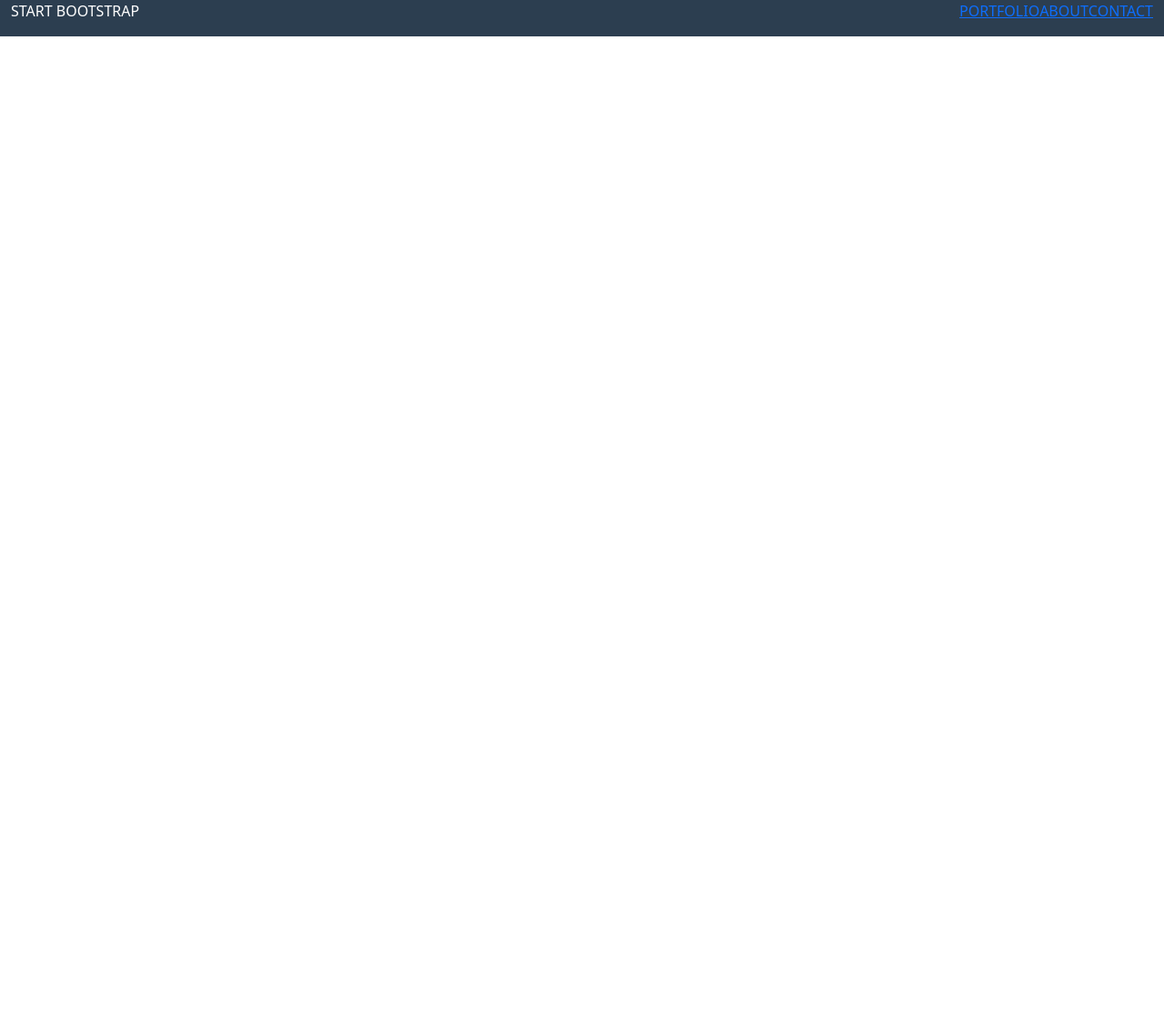
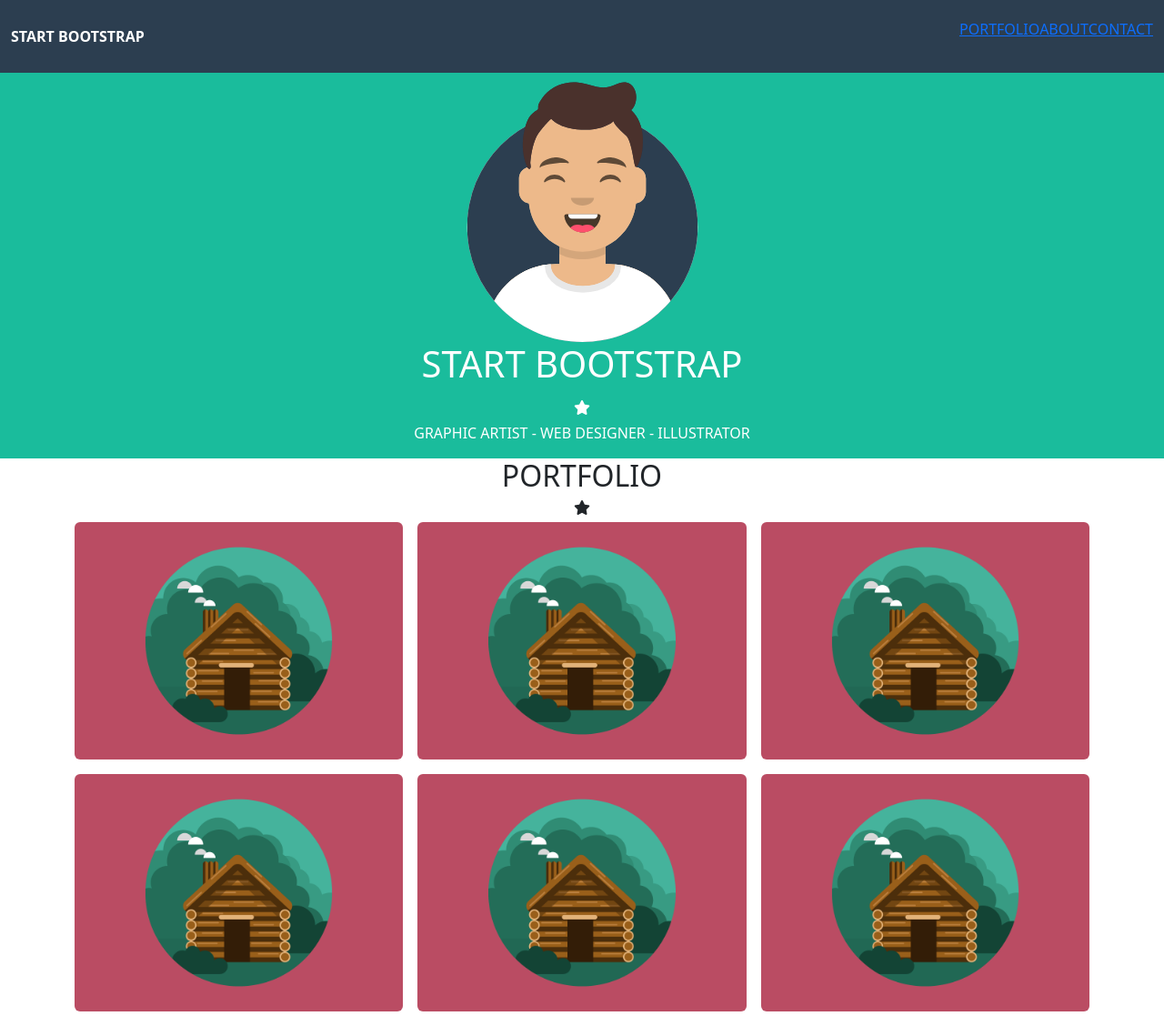
Before and after one commit to eugeniomalavasi/html-css-bootstrap-freelancer, a plain HTML site: page index.html in a window 1280 px wide. Shown: the whole page at 91% size. Before the commit the page ends 800 px from the top, so only its background shows below. Drawn offline with nearby package versions, Linux system fonts and the light colour scheme.

Commit message:
feat: portfolio section created

```diff
--- a/css/style.css
+++ b/css/style.css
@@ -13,6 +13,7 @@ ul {
 nav {
     background-color: var(--head-foot-clr);
     color: white;
+    height: 80px;
 }
 
 nav button {
@@ -21,3 +22,18 @@ nav button {
     color: white;
     background-color: var(--head-foot-clr);
 }
+
+.ms_logo {
+    margin: 0;
+    font-weight: 600;
+}
+
+/* HERO IMAGE SECTION */
+.ms_hero_container {
+    background-color: var(--hero-bkg-clr);
+    color: white;
+}
+
+.ms_hero_container p {
+
+}
--- a/index.html
+++ b/index.html
@@ -15,10 +15,9 @@
 
 <body>
     <header>
-        <nav>
-            <div class="container-fluid d-flex justify-content-between align-items-center">
-                <p class="logo">START BOOTSTRAP</p>
-                <ul class="d-none d-md-flex gx-5">
+        <nav class="container-fluid d-flex justify-content-between align-items-center">
+            <p class="ms_logo">START BOOTSTRAP</p>
+            <ul class="d-none d-md-flex">
                 <li><a href="">PORTFOLIO</a></li>
                 <li><a href="">ABOUT</a></li>
                 <li><a href="">CONTACT</a></li>
@@ -26,9 +25,53 @@
             <button class="d-md-none">
                 <i class="fa-solid fa-bars"></i>
             </button>
-            </div>
         </nav>
     </header>
+
+    <main>
+        <!-- HERO IMAGE -->
+        <section class="ms_hero_container">
+            <div class="container d-flex flex-column align-items-center">
+                <img src="./img/avatar.svg" alt="hero image" class="w-25">
+                <h1>START BOOTSTRAP</h1>
+                <i class="fa-solid fa-star pt-2"></i>
+                <p class="text-center pt-2">GRAPHIC ARTIST - WEB DESIGNER - ILLUSTRATOR</p>
+            </div>
+        </section>
+
+        <section class="portfolio">
+            <div class="container">
+                <h2 class="text-center">PORTFOLIO</h2>
+                <div class="star d-flex justify-content-center">
+                    <i class="fa-solid fa-star"></i>
+                </div>
+                <div class="row g-3 pt-2 pb-3">
+                    <div class="ms_card col-12 col-md-6 col-lg-4">
+                        <a href=""><img src="./img/cabin.png" class="img-fluid rounded-2" alt="portfolio image"></a>
+                    </div>
+                    <div class="ms_card col-12 col-md-6 col-lg-4">
+                        <a href=""><img src="./img/cabin.png" class="img-fluid rounded-2" alt="portfolio image"></a>
+                    </div>
+                    <div class="ms_card col-12 col-md-6 col-lg-4">
+                        <a href=""><img src="./img/cabin.png" class="img-fluid rounded-2" alt="portfolio image"></a>
+                    </div>
+                    <div class="ms_card col-12 col-md-6 col-lg-4">
+                        <a href=""><img src="./img/cabin.png" class="img-fluid rounded-2" alt="portfolio image"></a>
+                    </div>
+                    <div class="ms_card col-12 col-md-6 col-lg-4">
+                        <a href=""><img src="./img/cabin.png" class="img-fluid rounded-2" alt="portfolio image"></a>
+                    </div>
+                    <div class="ms_card col-12 col-md-6 col-lg-4">
+                        <a href=""><img src="./img/cabin.png" class="img-fluid rounded-2" alt="portfolio image"></a>
+                    </div>
+                </div>
+            </div>
+        </section>
+    </main>
+
+    <footer>
+
+    </footer>
 </body>
 
 </html>
```
Lines whose indentation alone changed are shown as unchanged.
